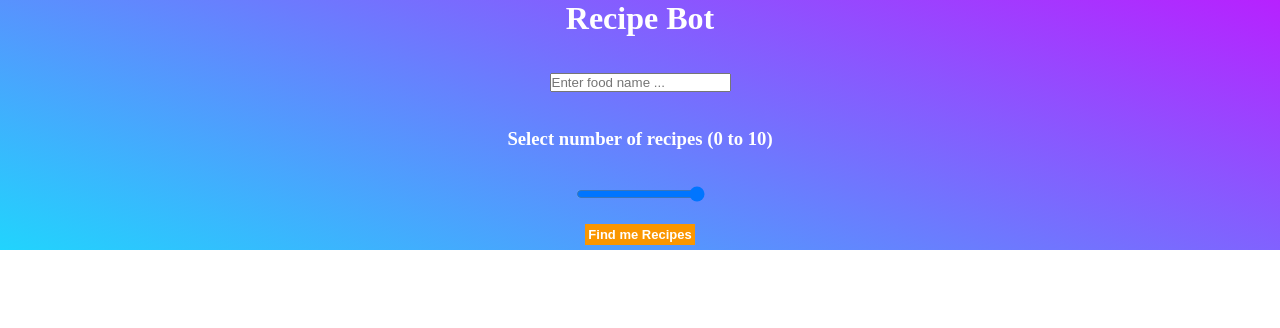
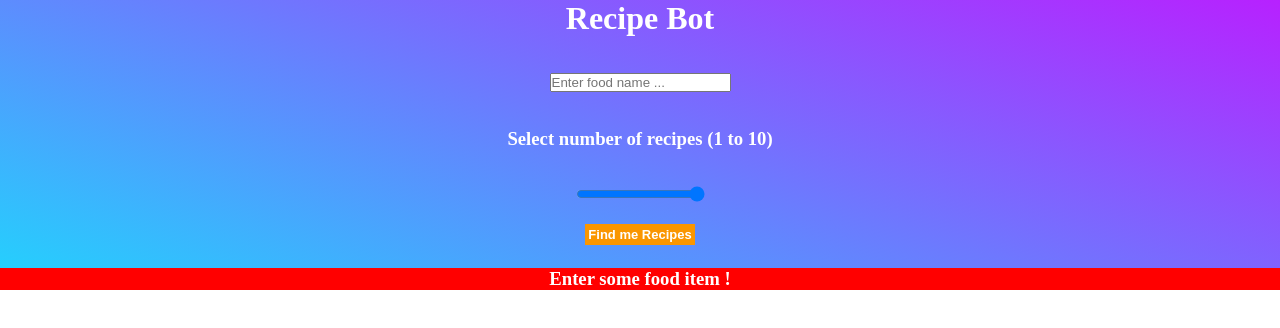
Before and after one commit to mvganeshkumar06/recipe-bot, a React (Create React App) app in the folder recipe-bot/: page / in a window 1280 px wide. Both pictures are taken after a click on the button "Find me Recipes". Shown: the top 328 px of the page. Built offline with nearby package versions, Linux system fonts and the light colour scheme.

Commit message:
Added Validation

```diff
--- a/recipe-bot/src/App.css
+++ b/recipe-bot/src/App.css
@@ -32,3 +32,11 @@
 .slider{
     cursor: pointer;
 }
+
+.alert{
+
+    background-color: red;
+    color: white;
+    font-weight: bolder;
+
+}
--- a/recipe-bot/src/App.js
+++ b/recipe-bot/src/App.js
@@ -13,6 +13,8 @@ const App =()=>{
 
   const [recipes,setRecipes]=useState([]);
 
+  const [validation,setValidation]=useState('');
+
 
   async function fetchData (searchValue,slideValue){
 
@@ -21,10 +23,6 @@ const App =()=>{
         method: 'get',
 
         url: `https://api.spoonacular.com/recipes/complexSearch?query=${searchValue}&number=${slideValue}&addRecipeNutrition=true&apiKey=${key}`,
-
-        // headers: {
-
-        // }
 
     });
 
@@ -35,7 +33,6 @@ const App =()=>{
     setRecipes(response.data.results);
 
   }
-
 
 
   var searchValue = '';
@@ -55,12 +52,20 @@ const App =()=>{
   const sendData=()=>{
 
     if(searchValue){
+
+        setValidation('');
+
         fetchData(searchValue,slideValue);
+
+        document.querySelector('.btn').value='';
+
+        document.querySelector('.slider').value=1;
+
     }
 
     else{
 
-        console.log('Enter something bro!')
+        setValidation(<h3 className='alert'>Enter some food item !</h3>);
 
     }
 
@@ -82,7 +87,7 @@ const App =()=>{
 
             <br/><br/><br/>
 
-            <h3 className='text'>Select number of recipes (0 to 10)</h3>
+            <h3 className='text'>Select number of recipes (1 to 10)</h3>
 
             <br/><br/>
 
@@ -92,6 +97,10 @@ const App =()=>{
 
             <button className='btn' onClick={sendData}>Find me Recipes</button>
 
+            <br/> <br/>
+
+
+            {validation}
 
             <RecipeArray values={recipes}/>
 
--- a/recipe-bot/src/Recipe.js
+++ b/recipe-bot/src/Recipe.js
@@ -1,27 +1,40 @@
-import React from 'react'
-import './Recipe.css'
+import React,{useState} from 'react';
+import './Recipe.css';
 import axios from 'axios';
-// import renderHTML from 'react-render-html';
 
 const Recipe =(props)=>{
 
-    const {title,image,time,calories,protiens,carbs,fats,id} = props;
+    const {id,title,image,time,calories,protiens,carbs,fats} = props;
 
-    var html=''
+    const [instructions,setInstructions]=useState([]);
+
+    const key='77b19331e39a4bf2939482c7d22ebca6';
 
     async function showIngredients(){
 
         const response = await axios({
 
                 method: 'get',
-                url: `https://api.spoonacular.com/recipes/${id}/ingredientWidget`,
-
-                headers: {
-                    Accept: 'text/html'
-                }
+                url: `https://api.spoonacular.com/recipes/${id}/analyzedInstructions?apiKey=${key}`
         })
 
-        html = response.data;
+
+        if(!response.data[0]){
+
+            console.log('No instructions found')
+
+        }
+
+         else{
+
+            console.log(response.data[0]);
+
+            const info=response.data[0].steps.map(item=>{
+                return item.step;
+            })
+
+            setInstructions(info);
+        }
 
     }
 
@@ -57,11 +70,11 @@ const Recipe =(props)=>{
 
                 <br/>
 
-                <button className='btn' onClick={showIngredients}>Get Ingredients</button>
+                <button className='btn' onClick={showIngredients}>Get Instructions</button>
 
                 <br/>
 
-                {html}
+                {instructions}
 
             </div>
 
--- a/recipe-bot/src/RecipeArray.js
+++ b/recipe-bot/src/RecipeArray.js
@@ -16,6 +16,7 @@ const RecipeArray =(props)=>{
 
             return <Recipe
                 key={item.id}
+                id={item.id}
                 title={item.title}
                 image={item.image}
                 time={item.readyInMinutes}
@@ -23,7 +24,6 @@ const RecipeArray =(props)=>{
                 protiens={item.nutrition.nutrients[8].amount}
                 carbs={item.nutrition.nutrients[3].amount}
                 fats={item.nutrition.nutrients[1].amount}
-                id={item.id}
 
                 />
 
```
